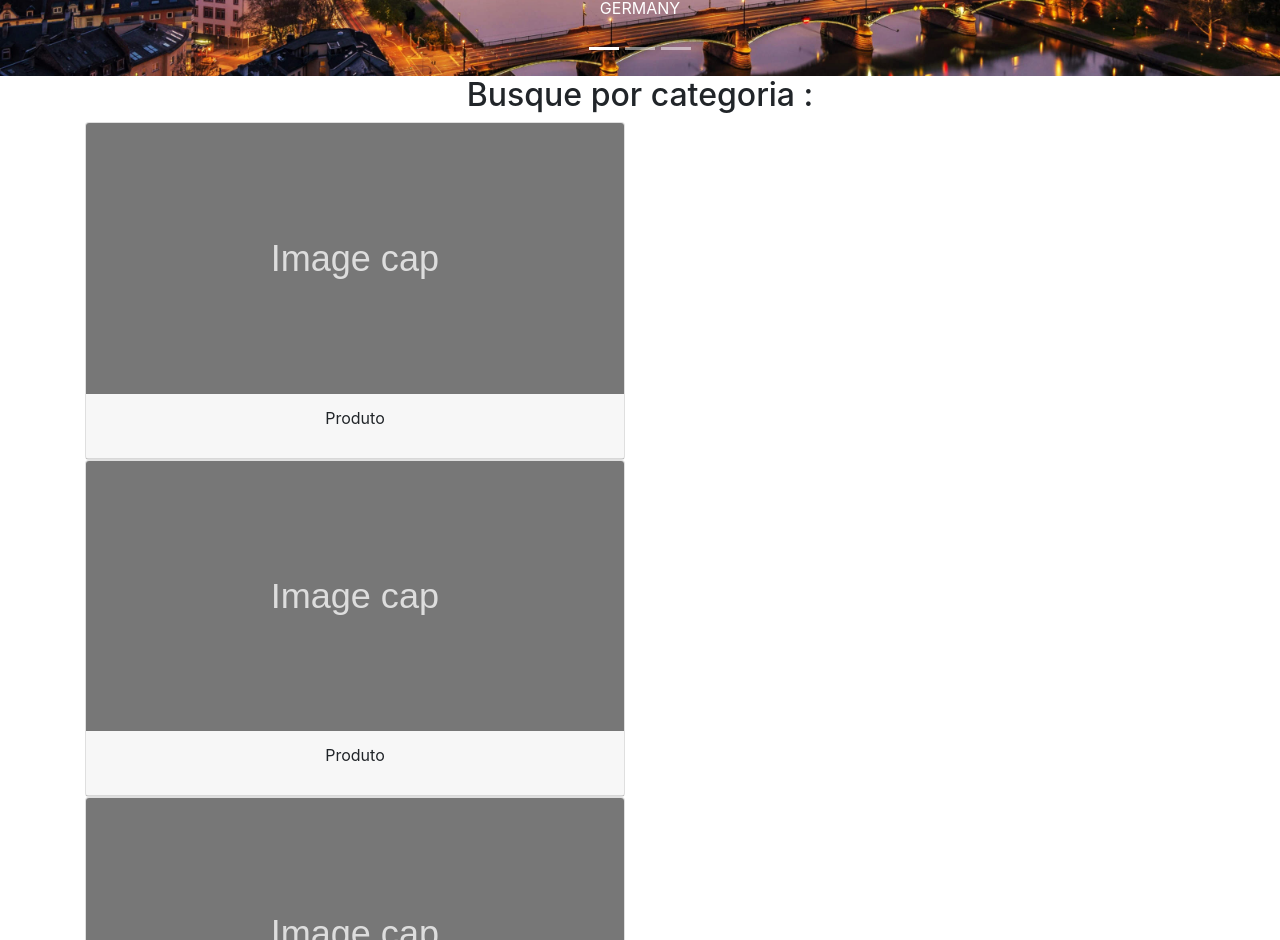
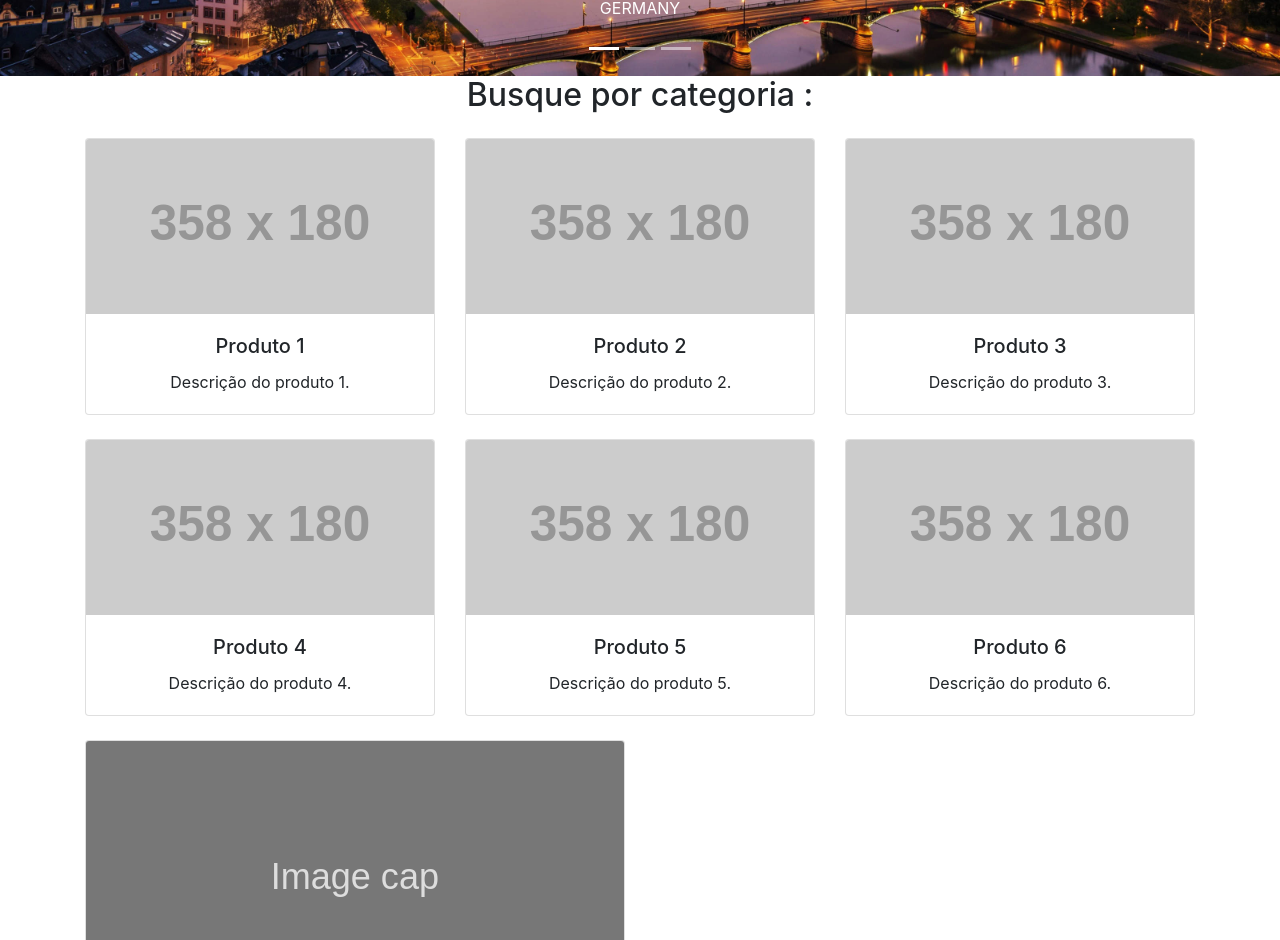
Before and after one commit to vinimaffra03/Meteora, a React (Vite) app: page / in a window 1280 px wide. Shown: the part 460-1400 px from the top of the page. Built offline with nearby package versions, Linux system fonts and the light colour scheme.

Commit message:
trying in  other way making cards

```diff
--- a/src/App.jsx
+++ b/src/App.jsx
@@ -3,6 +3,7 @@ import Navbar from './components/Navbar'
 import Carousel from './components/Carousel'
 import Cards from './components/Cards'
 import Products from './components/Products'
+import CardsGrid from './components/CardGrid'
 
 function App() {
   return (
@@ -13,6 +14,8 @@ function App() {
         <Carousel />
 
         <h2 class="text-center" >Busque por categoria :</h2>
+
+        <CardsGrid />
 
         <Cards />
         <Cards />
--- /dev/null
+++ b/src/components/CardGrid/index.jsx
@@ -0,0 +1,70 @@
+
+function CardsGrid() {
+  return (
+    <div className="container text-center mt-4">
+      <div className="row">
+        <div className="col-md-4 mb-4">
+          <div className="card h-100">
+            <img className="card-img-top" src="https://via.placeholder.com/358x180" alt="Produto 1" />
+            <div className="card-body">
+              <h5 className="card-title">Produto 1</h5>
+              <p className="card-text">Descrição do produto 1.</p>
+            </div>
+          </div>
+        </div>
+
+        <div className="col-md-4 mb-4">
+          <div className="card h-100">
+            <img className="card-img-top" src="https://via.placeholder.com/358x180" alt="Produto 2" />
+            <div className="card-body">
+              <h5 className="card-title">Produto 2</h5>
+              <p className="card-text">Descrição do produto 2.</p>
+            </div>
+          </div>
+        </div>
+
+        <div className="col-md-4 mb-4">
+          <div className="card h-100">
+            <img className="card-img-top" src="https://via.placeholder.com/358x180" alt="Produto 3" />
+            <div className="card-body">
+              <h5 className="card-title">Produto 3</h5>
+              <p className="card-text">Descrição do produto 3.</p>
+            </div>
+          </div>
+        </div>
+
+        <div className="col-md-4 mb-4">
+          <div className="card h-100">
+            <img className="card-img-top" src="https://via.placeholder.com/358x180" alt="Produto 4" />
+            <div className="card-body">
+              <h5 className="card-title">Produto 4</h5>
+              <p className="card-text">Descrição do produto 4.</p>
+            </div>
+          </div>
+        </div>
+
+        <div className="col-md-4 mb-4">
+          <div className="card h-100">
+            <img className="card-img-top" src="https://via.placeholder.com/358x180" alt="Produto 5" />
+            <div className="card-body">
+              <h5 className="card-title">Produto 5</h5>
+              <p className="card-text">Descrição do produto 5.</p>
+            </div>
+          </div>
+        </div>
+
+        <div className="col-md-4 mb-4">
+          <div className="card h-100">
+            <img className="card-img-top" src="https://via.placeholder.com/358x180" alt="Produto 6" />
+            <div className="card-body">
+              <h5 className="card-title">Produto 6</h5>
+              <p className="card-text">Descrição do produto 6.</p>
+            </div>
+          </div>
+        </div>
+      </div>
+    </div>
+  );
+}
+
+export default CardsGrid;
```
